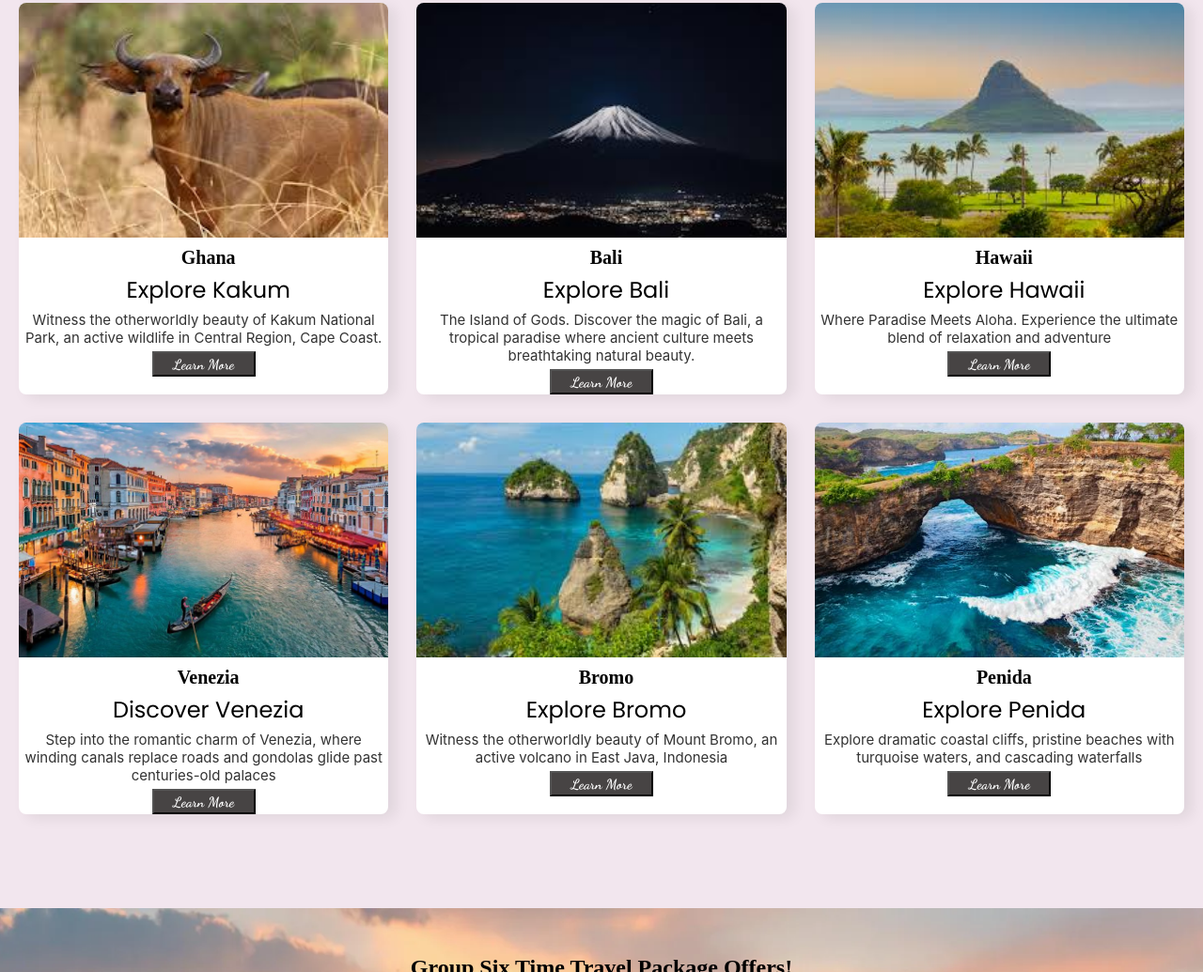
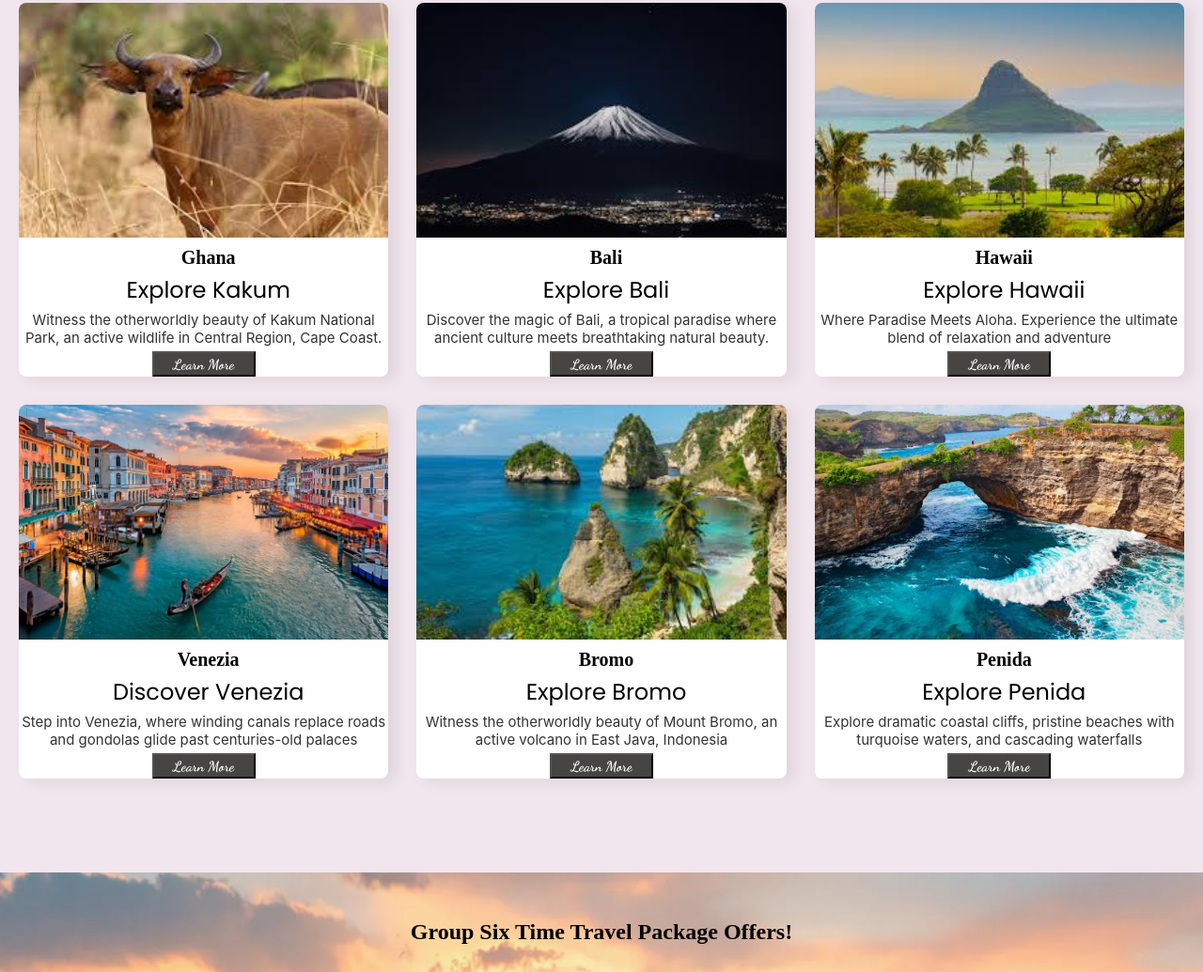
Before and after one commit to Appseries360/Group-Six, a plain HTML site: page index.html in a window 1280 px wide. Shown: the part 356-1391 px from the top of the page at 94% size. Drawn offline with nearby package versions, Linux system fonts and the light colour scheme.

Commit message:
Update index.html

```diff
--- a/index.html
+++ b/index.html
@@ -7,7 +7,7 @@
     <link href="https://cdn.jsdelivr.net/npm/remixicon@4.5.0/fonts/remixicon.css" rel="stylesheet">
     <link rel="preconnect" href="https://fonts.googleapis.com">
     <link rel="stylesheet" href="https://cdnjs.cloudflare.com/ajax/libs/font-awesome/6.0.0-beta3/css/all.min.css">
-    <meta name="theme-color" content="">
+    <meta name="theme-color" content="purple">
     <title>Group 6 traveling website</title>
 </head>
 <body>
@@ -50,7 +50,7 @@
         <img src="download2.jpeg" alt="">
         <h5>Bali</h5>
         <h2>Explore Bali</h2>
-        <p>The Island of Gods. Discover the magic of Bali, a tropical paradise where ancient culture meets breathtaking natural beauty.</p>
+        <p>Discover the magic of Bali, a tropical paradise where ancient culture meets breathtaking natural beauty.</p>
         <button class="btn"><a href="#">Learn More</a></button>
     </div>
      <div class="card">
@@ -64,7 +64,7 @@
         <img src="venezia2_big.jpg" alt="">
         <h5>Venezia</h5>
         <h2>Discover Venezia</h2>
-        <p>Step into the romantic charm of Venezia, where winding canals replace roads and gondolas glide past centuries-old palaces</p>
+        <p>Step into Venezia, where winding canals replace roads and gondolas glide past centuries-old palaces</p>
         <button class="btn"><a href="#">Learn More</a></button>
  </div>
     <div class="card">
```
